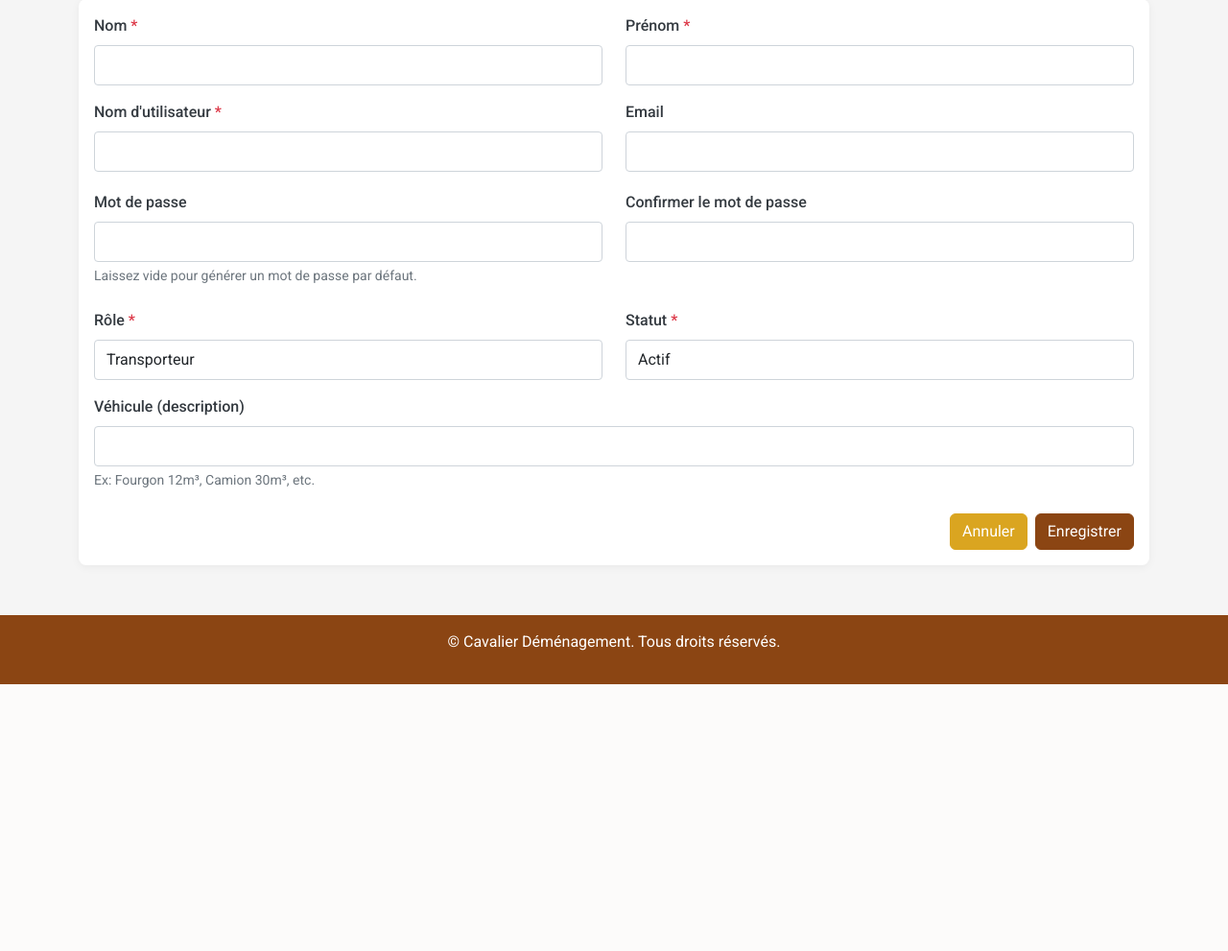
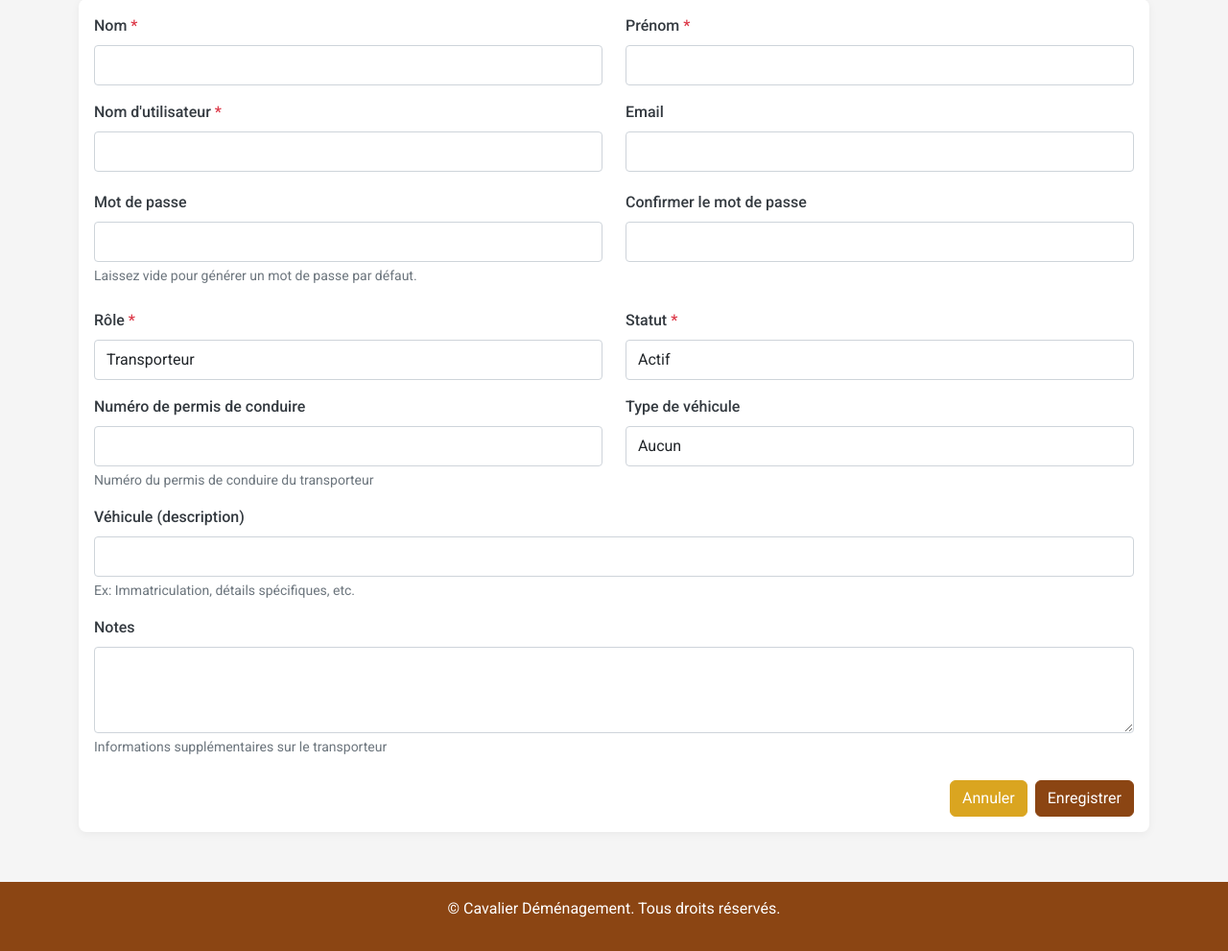
Before and after one commit to solver492/cavapp, a Flask app: page /users/add in a window 1280 px wide. Shown: the part 203-1194 px from the top of the page at 96% size. Before the commit the page ends 916 px from the top, so only its background shows below. Run offline with Flask 3, Linux system fonts and the light colour scheme; a user stored in the database is signed in; some libraries are stand-ins or nearby versions.

Commit message:
Enhance user profiles for transporters by adding driver's license, vehicle type selection, vehicle details, and notes fields.
Replit-Commit-Author: Agent
Replit-Commit-Session-Id: 7215f8a2-ff57-4802-b800-8d64f9b1615c
Replit-Commit-Screenshot-Url: https://storage.googleapis.com/screenshot-production-us-central1/dd051491-127c-4801-8bb9-97842730b516/df036c29-6c6e-4c13-ac07-4fb13b926b18.jpg

```diff
--- a/forms.py
+++ b/forms.py
@@ -119,8 +119,10 @@ class UserForm(FlaskForm):
         ('actif', 'Actif'),
         ('inactif', 'Inactif')
     ])
+    permis_conduire = StringField('Numéro de permis de conduire')
     vehicule = StringField('Véhicule (description)')
     type_vehicule_id = SelectField('Type de véhicule', coerce=int, validators=[Optional()])
+    notes = TextAreaField('Notes')
     submit = SubmitField('Enregistrer')
 
     def validate_password(self, field):
--- a/models.py
+++ b/models.py
@@ -26,6 +26,8 @@ class User(UserMixin, db.Model):
     statut = db.Column(db.String(20), nullable=False, default='actif')
     vehicule = db.Column(db.String(100), nullable=True)
     type_vehicule_id = db.Column(db.Integer, db.ForeignKey('type_vehicule.id'), nullable=True)
+    permis_conduire = db.Column(db.String(50), nullable=True)
+    notes = db.Column(db.Text, nullable=True)
     derniere_connexion = db.Column(db.DateTime, nullable=True)
     date_creation = db.Column(db.DateTime, nullable=False, default=datetime.utcnow)
 
--- a/routes/user.py
+++ b/routes/user.py
@@ -121,7 +121,9 @@ def add():
             role=form.role.data,
             statut=form.statut.data,
             vehicule=form.vehicule.data if form.vehicule.data else None,
-            type_vehicule_id=form.type_vehicule_id.data if form.type_vehicule_id.data != 0 else None
+            type_vehicule_id=form.type_vehicule_id.data if form.type_vehicule_id.data != 0 else None,
+            permis_conduire=form.permis_conduire.data if form.permis_conduire.data else None,
+            notes=form.notes.data if form.notes.data else None
         )
 
         # Set password
@@ -187,6 +189,8 @@ def edit(id):
             user.statut = form.statut.data
             user.vehicule = form.vehicule.data if form.vehicule.data else None
             user.type_vehicule_id = form.type_vehicule_id.data if form.type_vehicule_id.data != 0 else None
+            user.permis_conduire = form.permis_conduire.data if form.permis_conduire.data else None
+            user.notes = form.notes.data if form.notes.data else None
 
         # Update password if provided
         if form.password.data:
--- a/static/js/users.js
+++ b/static/js/users.js
@@ -15,15 +15,41 @@ document.addEventListener('DOMContentLoaded', function() {
         const toggleVehicleField = function() {
             if (roleSelect.value === 'transporteur') {
                 vehicleGroup.classList.remove('d-none');
-                const vehicleInput = vehicleGroup.querySelector('input');
-                if (vehicleInput) {
-                    vehicleInput.setAttribute('required', 'required');
+
+                // Rendre le champ permis de conduire obligatoire
+                const permisInput = document.getElementById('permis_conduire');
+                if (permisInput) {
+                    permisInput.setAttribute('required', 'required');
+                }
+
+                // Rendre le champ type de véhicule obligatoire
+                const typeVehiculeSelect = document.getElementById('type_vehicule_id');
+                if (typeVehiculeSelect) {
+                    typeVehiculeSelect.setAttribute('required', 'required');
+                }
+
+                // Rendre le champ description véhicule obligatoire
+                const vehiculeInput = document.getElementById('vehicule');
+                if (vehiculeInput) {
+                    vehiculeInput.setAttribute('required', 'required');
                 }
             } else {
                 vehicleGroup.classList.add('d-none');
-                const vehicleInput = vehicleGroup.querySelector('input');
-                if (vehicleInput) {
-                    vehicleInput.removeAttribute('required');
+
+                // Enlever le caractère obligatoire des champs
+                const permisInput = document.getElementById('permis_conduire');
+                if (permisInput) {
+                    permisInput.removeAttribute('required');
+                }
+
+                const typeVehiculeSelect = document.getElementById('type_vehicule_id');
+                if (typeVehiculeSelect) {
+                    typeVehiculeSelect.removeAttribute('required');
+                }
+
+                const vehiculeInput = document.getElementById('vehicule');
+                if (vehiculeInput) {
+                    vehiculeInput.removeAttribute('required');
                 }
             }
         };
--- a/templates/users/add.html
+++ b/templates/users/add.html
@@ -93,12 +93,46 @@
                 </div>
 
                 <div id="vehicle-group" class="mb-4">
-                    <label for="vehicule" class="form-label">{{ form.vehicule.label.text }}</label>
-                    {{ form.vehicule(class="form-control" + (" is-invalid" if form.vehicule.errors else ""), id="vehicule") }}
-                    {% for error in form.vehicule.errors %}
-                        <div class="invalid-feedback">{{ error }}</div>
-                    {% endfor %}
-                    <div class="form-text">Ex: Fourgon 12m³, Camion 30m³, etc.</div>
+                    <div class="row mb-3">
+                        <div class="col-md-6">
+                            <label for="permis_conduire" class="form-label">{{ form.permis_conduire.label.text }}</label>
+                            {{ form.permis_conduire(class="form-control" + (" is-invalid" if form.permis_conduire.errors else ""), id="permis_conduire") }}
+                            {% for error in form.permis_conduire.errors %}
+                                <div class="invalid-feedback">{{ error }}</div>
+                            {% endfor %}
+                            <div class="form-text">Numéro du permis de conduire du transporteur</div>
+                        </div>
+
+                        <div class="col-md-6">
+                            <label for="type_vehicule_id" class="form-label">{{ form.type_vehicule_id.label.text }}</label>
+                            {{ form.type_vehicule_id(class="form-control" + (" is-invalid" if form.type_vehicule_id.errors else ""), id="type_vehicule_id") }}
+                            {% for error in form.type_vehicule_id.errors %}
+                                <div class="invalid-feedback">{{ error }}</div>
+                            {% endfor %}
+                        </div>
+                    </div>
+
+                    <div class="row mb-3">
+                        <div class="col-md-12">
+                            <label for="vehicule" class="form-label">{{ form.vehicule.label.text }}</label>
+                            {{ form.vehicule(class="form-control" + (" is-invalid" if form.vehicule.errors else ""), id="vehicule") }}
+                            {% for error in form.vehicule.errors %}
+                                <div class="invalid-feedback">{{ error }}</div>
+                            {% endfor %}
+                            <div class="form-text">Ex: Immatriculation, détails spécifiques, etc.</div>
+                        </div>
+                    </div>
+
+                    <div class="row mb-3">
+                        <div class="col-md-12">
+                            <label for="notes" class="form-label">{{ form.notes.label.text }}</label>
+                            {{ form.notes(class="form-control" + (" is-invalid" if form.notes.errors else ""), id="notes", rows="3") }}
+                            {% for error in form.notes.errors %}
+                                <div class="invalid-feedback">{{ error }}</div>
+                            {% endfor %}
+                            <div class="form-text">Informations supplémentaires sur le transporteur</div>
+                        </div>
+                    </div>
                 </div>
 
                 <div class="d-grid gap-2 d-md-flex justify-content-md-end">
```
Also changed, not shown: templates/users/edit.html (+40 -6 lines).
